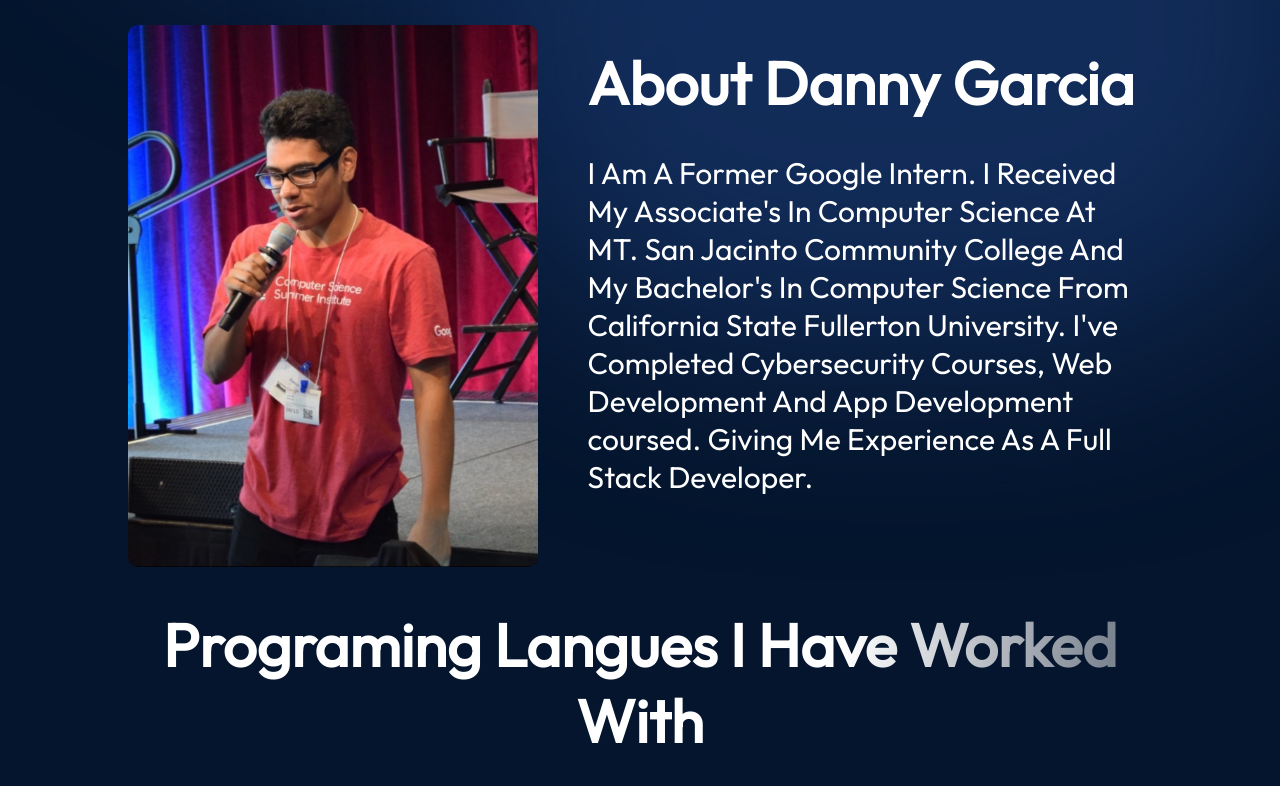
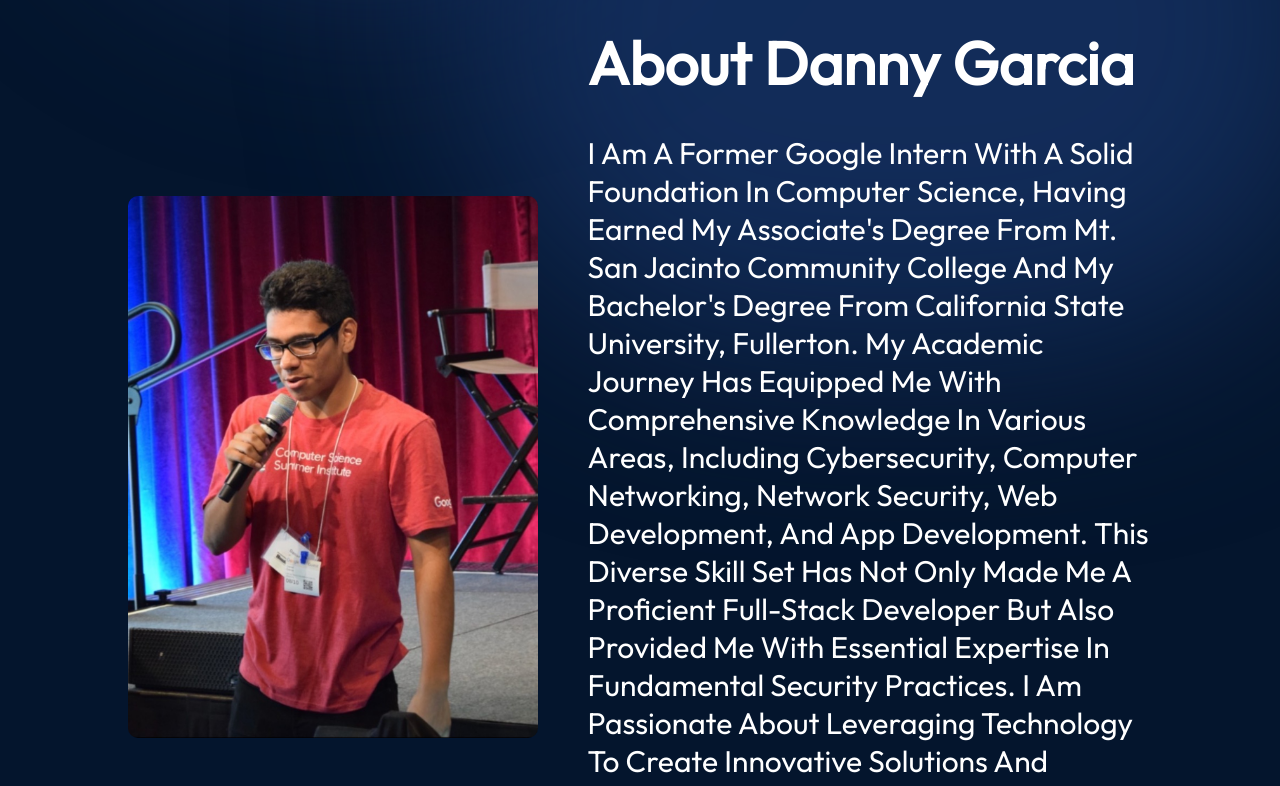
Before and after one commit to danny-garxia/ReactPortfolio, a React (Vite) app: page / in a window 1280 px wide. Shown: the part 780-1566 px from the top of the page. Built offline with nearby package versions, Linux system fonts and the light colour scheme; no server answers.

Commit message:
Update About.jsx

```diff
--- a/src/componets/About/About.jsx
+++ b/src/componets/About/About.jsx
@@ -12,10 +12,15 @@ export default function About() {
        <h1 className={styles.title}> About Danny Garcia</h1>
 
           {/* Description */}
-        <p className={styles.aboutDesc}>I Am A Former Google Intern. I Received My Associate's In Computer Science At MT.
-         San Jacinto Community College And My Bachelor's In Computer Science From California State Fullerton University.
-          I've Completed Cybersecurity Courses, Web Development And App Development coursed. Giving Me Experience As A Full
-          Stack Developer.
+        <p className={styles.aboutDesc}>
+          I Am A Former Google Intern With A Solid Foundation In Computer Science,
+          Having Earned My Associate's Degree From Mt. San Jacinto Community College And
+          My Bachelor's Degree From California State University, Fullerton. My Academic Journey
+          Has Equipped Me With Comprehensive Knowledge In Various Areas, Including Cybersecurity,
+          Computer Networking, Network Security, Web Development, And App Development. This Diverse
+          Skill Set Has Not Only Made Me A Proficient Full-Stack Developer But Also Provided Me With Essential
+          Expertise In Fundamental Security Practices. I Am Passionate About Leveraging Technology To Create Innovative
+          Solutions And Continuously Expanding My Technical Abilities.
         </p>
     </div>
 
```
